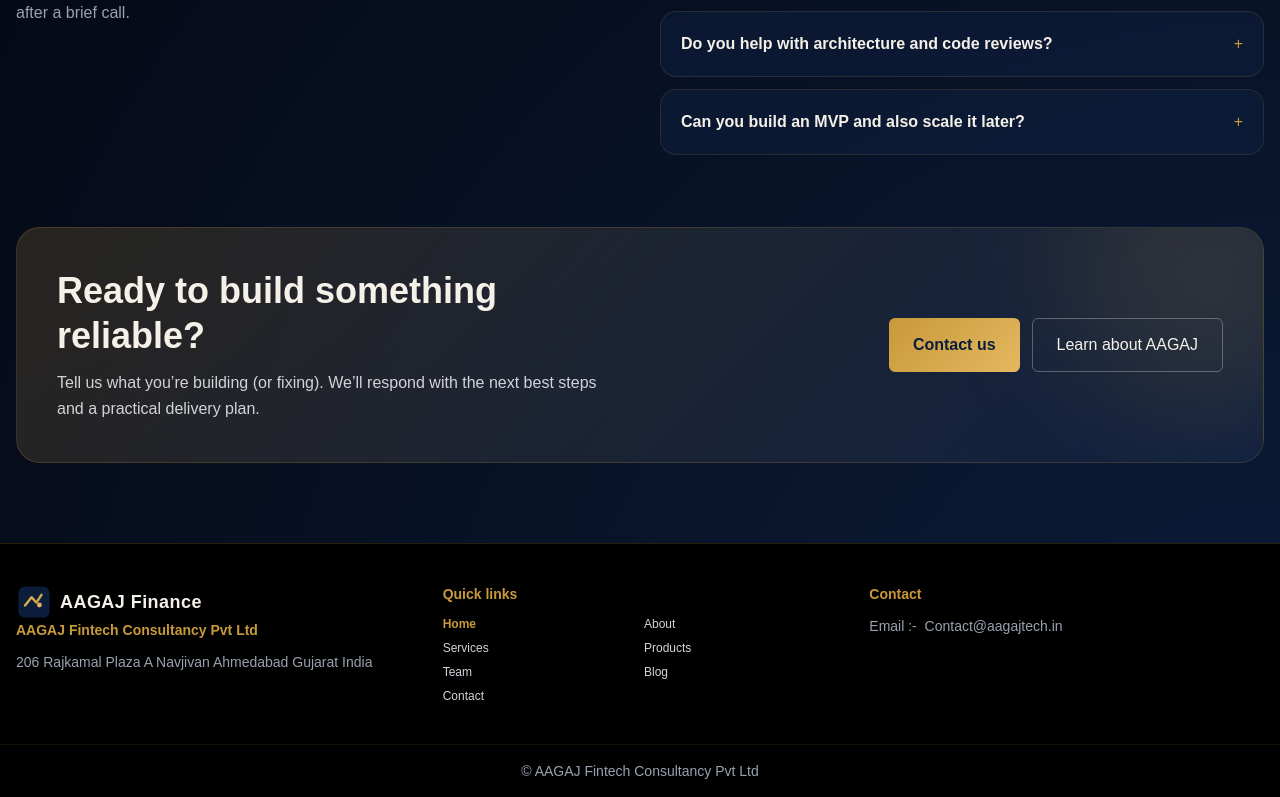
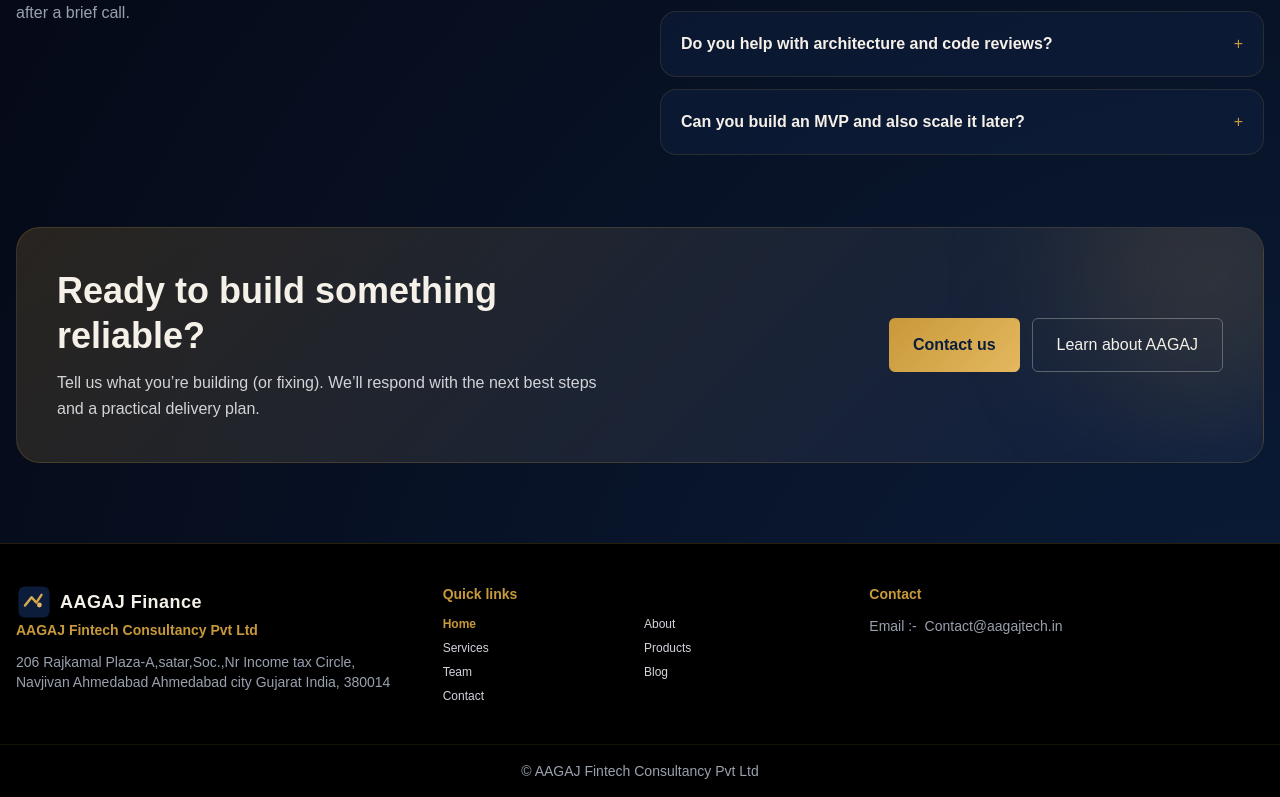
Before and after one commit to Prakharbansall/AAGAJ, a React (Vite) app: page / in a window 1280 px wide. Shown: the part 1889-2686 px from the top of the page. Built offline with nearby package versions, Linux system fonts and the light colour scheme.

Commit message:
Update Footer.jsx

```diff
--- a/src/components/Footer.jsx
+++ b/src/components/Footer.jsx
@@ -41,7 +41,7 @@
             AAGAJ Fintech Consultancy Pvt Ltd
           </h3>
 
-          <p>206 Rajkamal Plaza A Navjivan Ahmedabad Gujarat India</p>
+          <p>206 Rajkamal Plaza-A,satar,Soc.,Nr Income tax Circle, Navjivan Ahmedabad Ahmedabad city Gujarat India, 380014</p>
         </div>
 
         {/* QUICK LINKS */}
```
